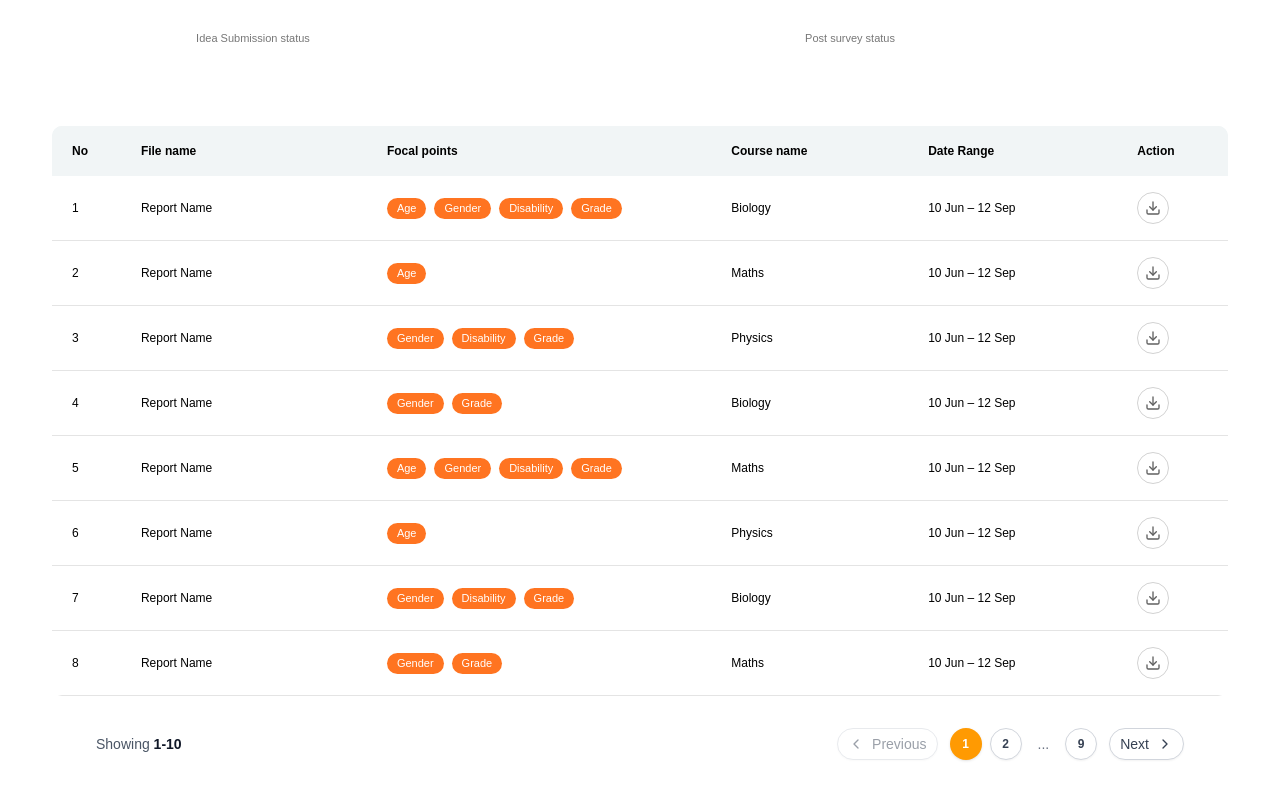
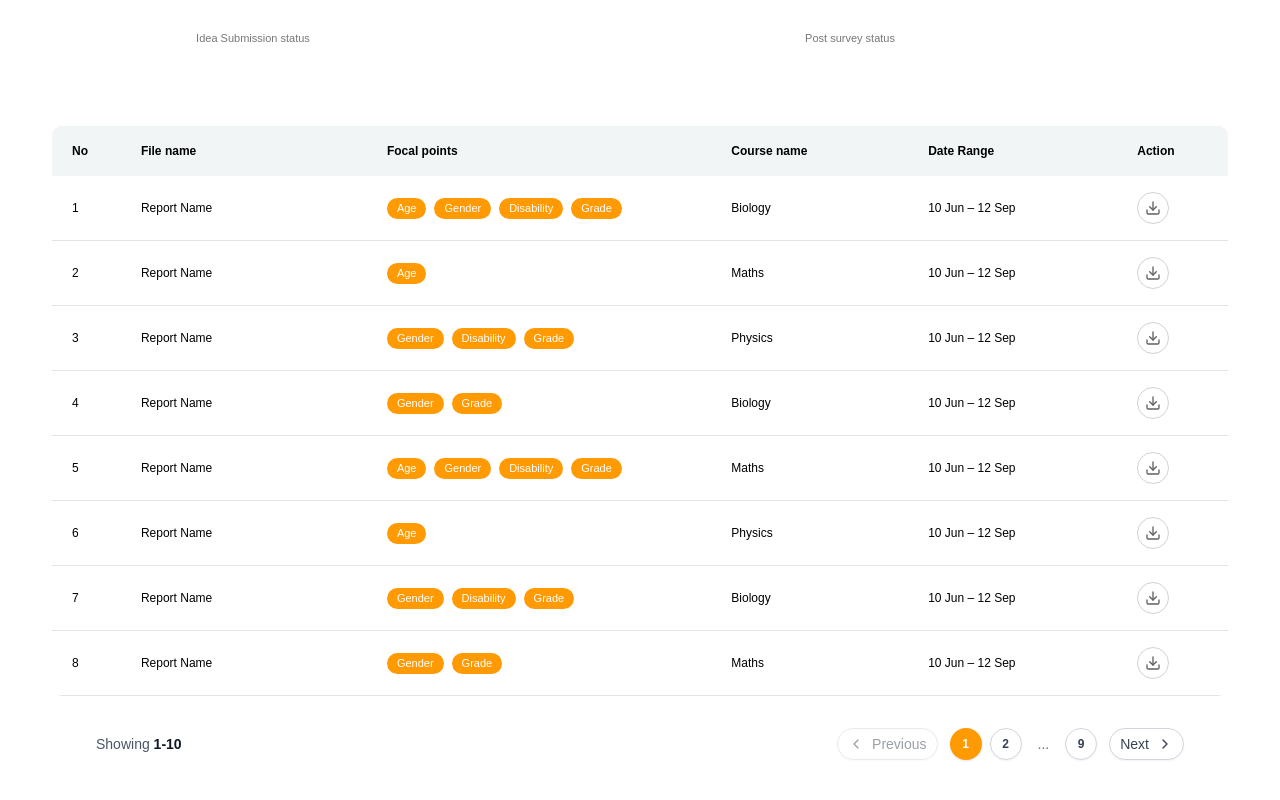
Before and after one commit to Digi9ReachInfoSystems/google-classroom, a Next.js app: page /teacher/dashboard/reports in a window 1280 px wide. Shown: the part 845-1645 px from the top of the page. Built offline with nearby package versions, Linux system fonts and the light colour scheme.

Commit message:
table colors updated

```diff
--- a/src/components/teacherdashboard/reports/modules/teacherpidata.tsx
+++ b/src/components/teacherdashboard/reports/modules/teacherpidata.tsx
@@ -52,7 +52,7 @@ const ALL_ROWS: Row[] = Array.from({ length: 87 }).map((_, i) => ({
 /* ---------- small chip (better padding) ---------- */
 function Chip({ children }: { children: React.ReactNode }) {
   return (
-    <span className="inline-flex items-center rounded-full bg-[var(--warning-400)] text-white text-[11px] px-2.5 py-[5px] leading-none">
+    <span className="inline-flex items-center rounded-full bg-[var(--primary)] text-white text-[11px] px-2.5 py-[5px] leading-none">
       {children}
     </span>
   );
```
